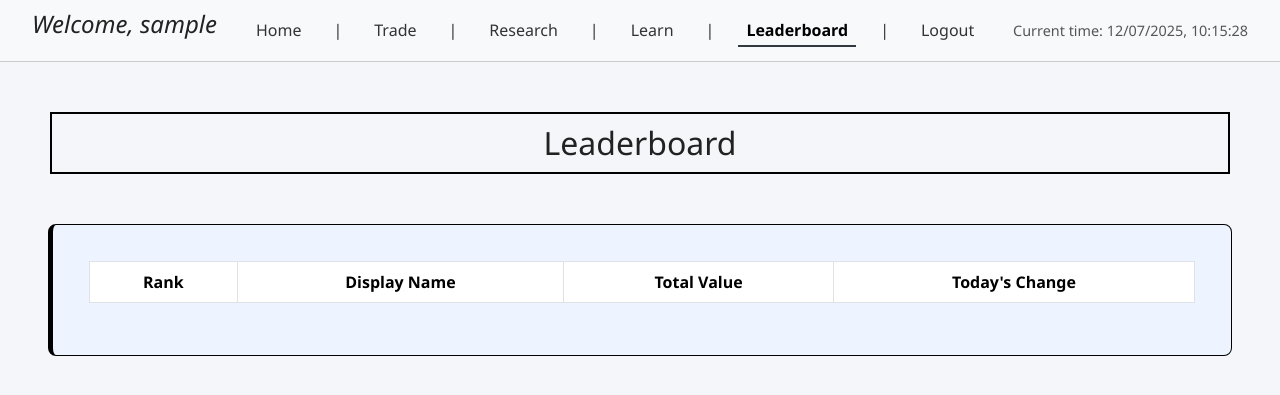
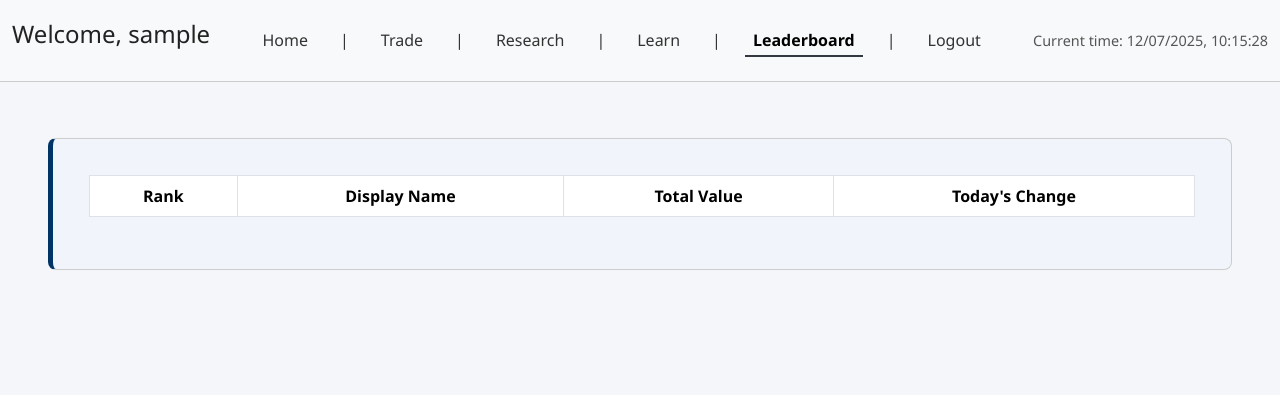
Before and after one commit to VaishnaviBhosalee/StockTradeSimulator, a Flask app: a page that uses templates/base.html in a window 1280 px wide. Shown: the top 395 px of the page. Run offline with Flask 3, Linux system fonts and the light colour scheme; lists and menus that the app fills with data are empty.

Commit message:
styling improved

```diff
--- a/static/css/main.css
+++ b/static/css/main.css
@@ -71,17 +71,20 @@ body {
   padding: 20px;
   background-color: #f1f4fb;
   border-left: 5px solid #003366;
+  border-top: 1px solid #ccc;
+  border-right: 1px solid #ccc;
+  border-bottom: 1px solid #ccc;
   border-radius: 8px;
   margin-bottom: 20px;
   transition: box-shadow 0.3s ease;
 }
 
 .card {
-  background-color: #eef4ff;
+  background-color: #f1f4fb;
 }
 
 .research-card {
-  background-color: #f9fbff;
+  background-color: #f1f4fb;
   border: 1px solid #cde0f8;
   text-align: center;
   box-shadow: 0 2px 8px rgba(0, 0, 0, 0.04);
--- a/templates/base.html
+++ b/templates/base.html
@@ -17,9 +17,16 @@
   <!-- Embedded style for navbar -->
   <style>
     .navbar {
+      position: fixed;
+      top: 0;
+      left: 0;
+      right: 0;
+      width: 100%;
+      z-index: 1000;
       background-color: #f8f9fa;
-      padding: 10px 20px;
+      padding: 20px 0px 20px 0px;
       border-bottom: 1px solid #ccc;
+      box-sizing: border-box;
     }
 
     .navbar .container-fluid {
@@ -89,7 +96,7 @@
 
       {% if login_success %}
         <div class="navbar-left">
-          <h4><i>Welcome, {{ user_name }} </i></h4>
+          <h4>Welcome, {{ user_name }}</h4>
         </div>
 
         <div class="navbar-center">
--- a/templates/home.html
+++ b/templates/home.html
@@ -197,7 +197,10 @@
     options: {
       scales: {
         y: {
-          beginAtZero: false
+          border: {
+            color: '#000000',
+            display: true
+          }
         }
       },
       plugins: {
--- a/templates/leaderboard.html
+++ b/templates/leaderboard.html
@@ -5,13 +5,9 @@
 
 
 {% block body %}
-<h2 style="text-align: center; margin: 50px; border: 2px solid black; padding: 10px;">
-  Leaderboard
-</h2>
+<h2 style="text-align: center; margin:50px;">LEADERBOARD</h2>
 
-
-
-<div class="card text-center m-5 border-black">
+<div class="card text-center m-5 ">
   <div class="card-body">
     <table class="table table-bordered">
       <thead>
--- a/templates/research.html
+++ b/templates/research.html
@@ -3,9 +3,8 @@
 {% block title %}Research{% endblock %}
 
 {% block body %}
+<h2 style="text-align: center;margin:50px;">STOCK RESEARCH</h2>
 <div class="research-container">
-      <h1>Stock Research</h1>
-
         <!-- Symbol Search -->
         <div class="research-search-bar">
             <input type="text" id="searchInput" placeholder="e.g. NVDA, AAPL" aria-label="Stock symbol" />
@@ -79,6 +78,7 @@
             </div>
         </div>
 </div>
+
 
   <script src="https://cdn.jsdelivr.net/npm/chart.js"></script>
   <script>
--- a/templates/trade.html
+++ b/templates/trade.html
@@ -2,7 +2,7 @@
 {% block title %} Trade {% endblock %}
 
 {% block body %}
-<h2 class="text-center my-4">TRADE PAGE</h2>
+<h2 style="text-align: center;margin:50px;">TRADE PAGE</h2>
 
 <div class="trade-container">
   <form id="tradeForm" action="/trade/{{ user_name }}/{{ login_success }}" method="POST">
```
Also changed, not shown: other parts of static/css/main.css (+27 -14 lines), templates/learn.html (+3 -4 lines). Lines whose indentation alone changed are shown as unchanged.
